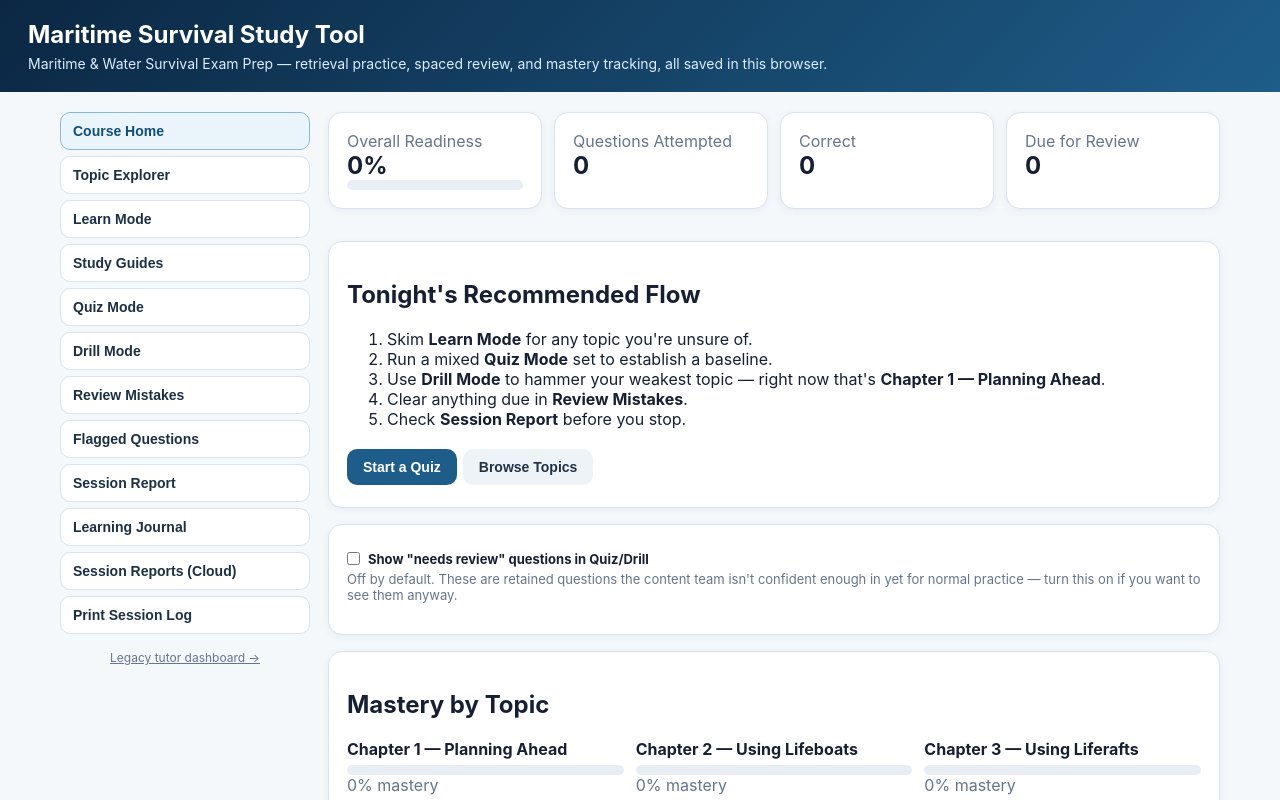
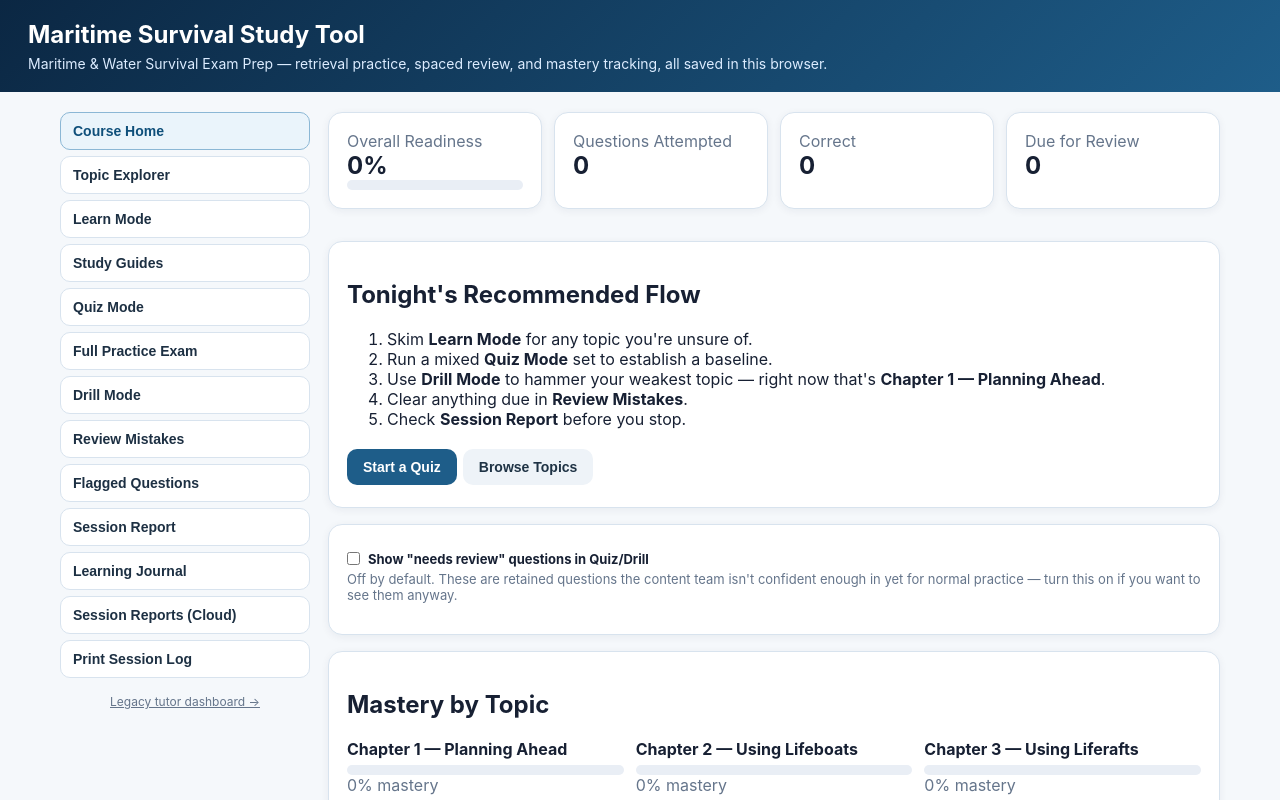
Before and after one commit to mehinger01/VT-Maritime-Survival, a React (Vite) app: page / in a window 1280 px wide. Shown: the top 800 px of the page. Built offline with nearby package versions, Linux system fonts and the light colour scheme; no server answers.

Commit message:
Add practice exam navigation

```diff
--- a/src/App.jsx
+++ b/src/App.jsx
@@ -9,6 +9,7 @@ import TopicExplorer from './screens/TopicExplorer.jsx'
 import LearnMode from './screens/LearnMode.jsx'
 import StudyGuide from './screens/StudyGuide.jsx'
 import QuizMode from './screens/QuizMode.jsx'
+import PracticeExam from './screens/PracticeExam.jsx'
 import DrillMode from './screens/DrillMode.jsx'
 import ReviewMistakes from './screens/ReviewMistakes.jsx'
 import FlaggedQuestions from './screens/FlaggedQuestions.jsx'
@@ -24,6 +25,7 @@ const NAV_ITEMS = [
   { id: 'learn', label: 'Learn Mode' },
   { id: 'studyGuide', label: 'Study Guides' },
   { id: 'quiz', label: 'Quiz Mode' },
+  { id: 'exam', label: 'Full Practice Exam' },
   { id: 'drill', label: 'Drill Mode' },
   { id: 'review', label: 'Review Mistakes' },
   { id: 'flagged', label: 'Flagged Questions' },
@@ -95,6 +97,7 @@ export default function App() {
           {route.view === 'learn' && <LearnMode {...screenProps} />}
           {route.view === 'studyGuide' && <StudyGuide {...screenProps} />}
           {route.view === 'quiz' && <QuizMode {...screenProps} />}
+          {route.view === 'exam' && <PracticeExam {...screenProps} />}
           {route.view === 'drill' && <DrillMode {...screenProps} />}
           {route.view === 'review' && <ReviewMistakes {...screenProps} />}
           {route.view === 'flagged' && <FlaggedQuestions {...screenProps} />}
```
